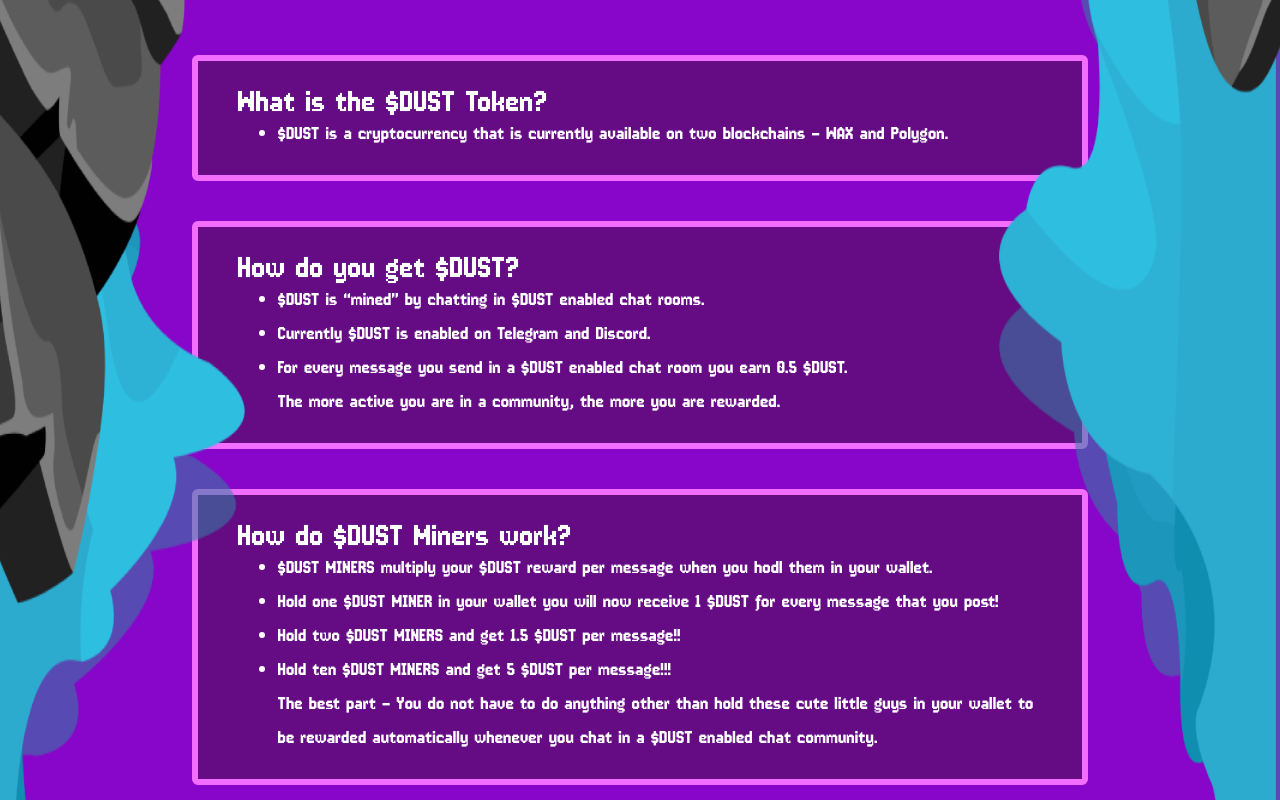
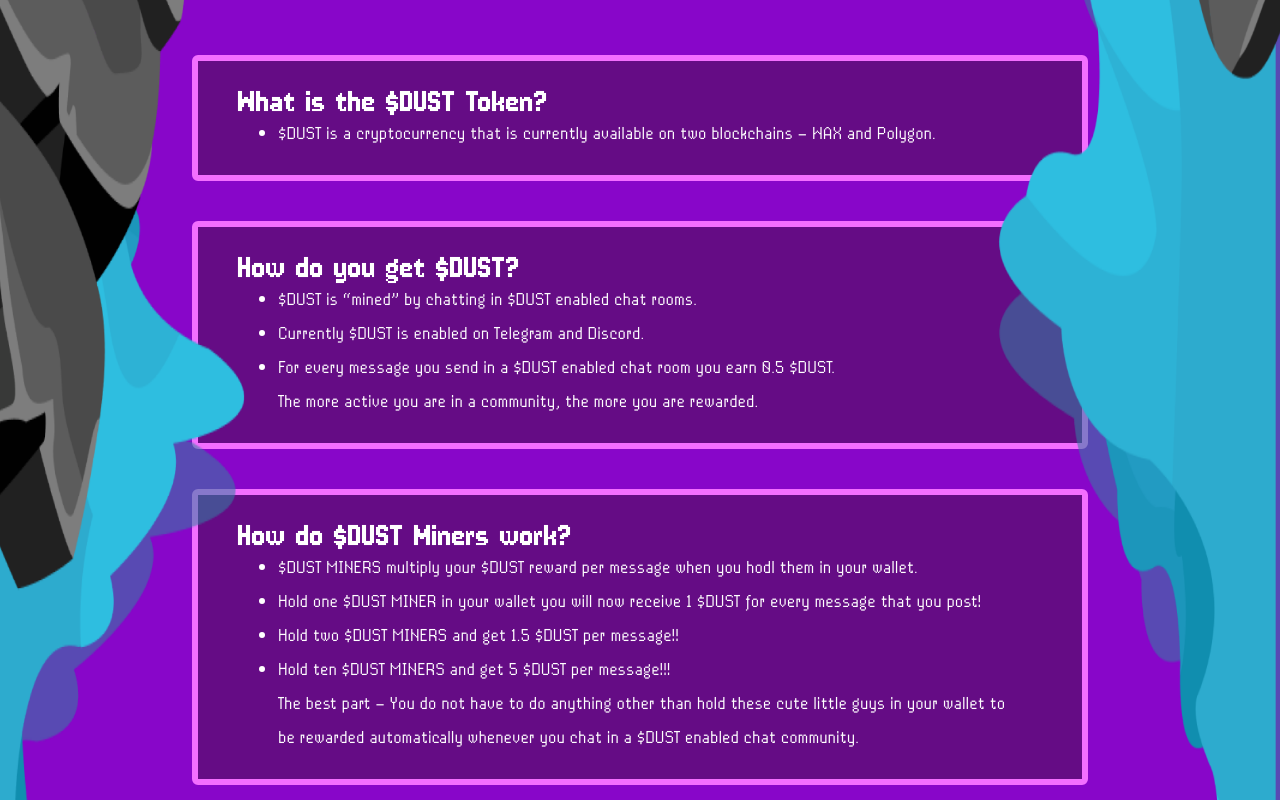
Before and after one commit to KamalNanda/magic-dust, a React (Create React App) app: page / in a window 1280 px wide. Shown: the part 9320-10120 px from the top of the page. Built offline with nearby package versions, Linux system fonts and the light colour scheme.

Commit message:
faq text

```diff
--- a/src/components/FAQ/style.css
+++ b/src/components/FAQ/style.css
@@ -27,12 +27,14 @@
 	font-size: 40px;
 }
 .faq-box li, .faq-box p{
+    font-family: 'Emtype Foundry Regular';
 	font-size: 1rem;
 	margin-left: 40px;
 	font-weight: 400;
 	margin-bottom: 10px;
 }
 .faq-box li strong{
+    font-family: 'Emtype Foundry';
 	font-weight: 900;
 	font-size: 1.25rem;
 }
```
